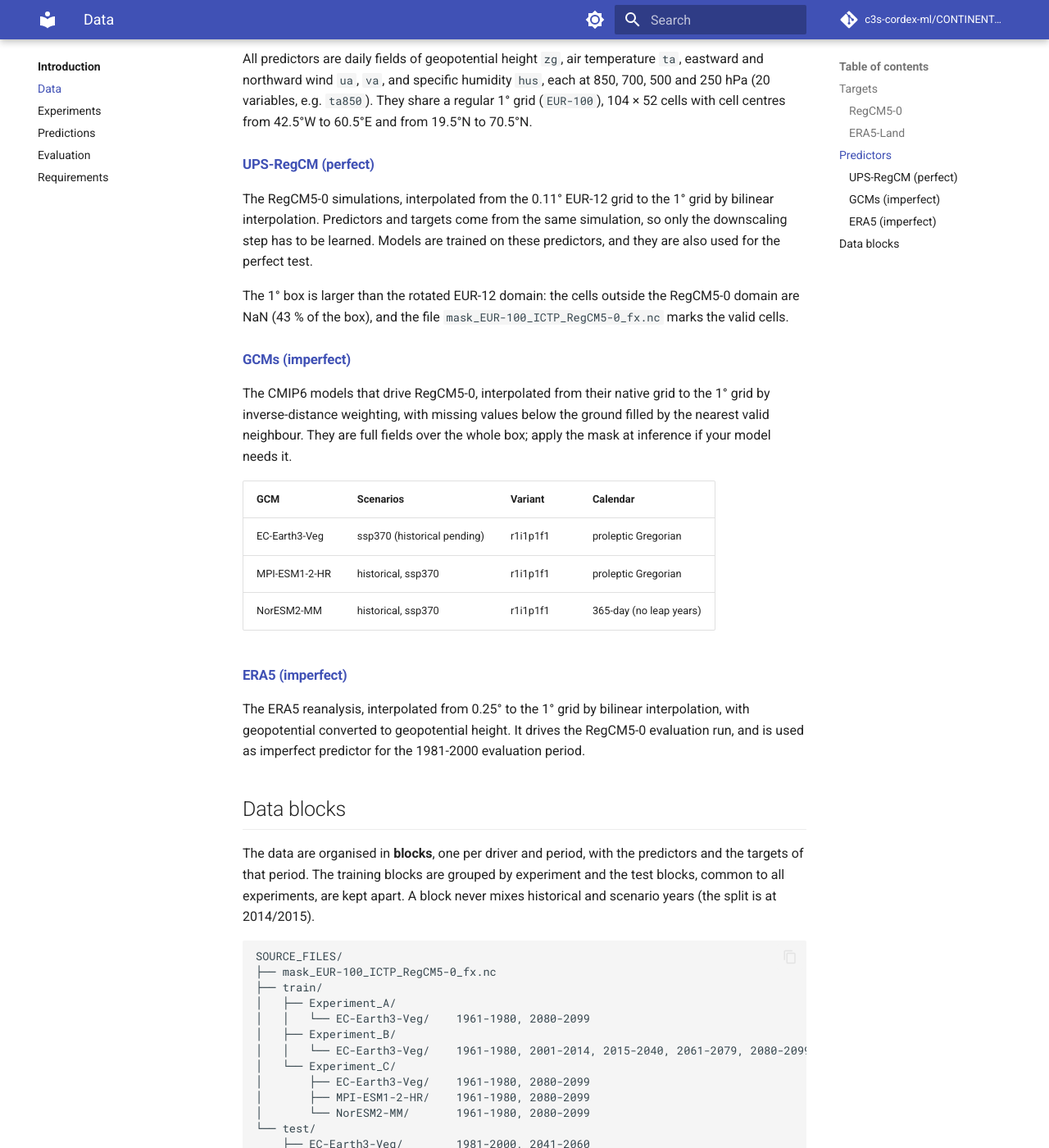
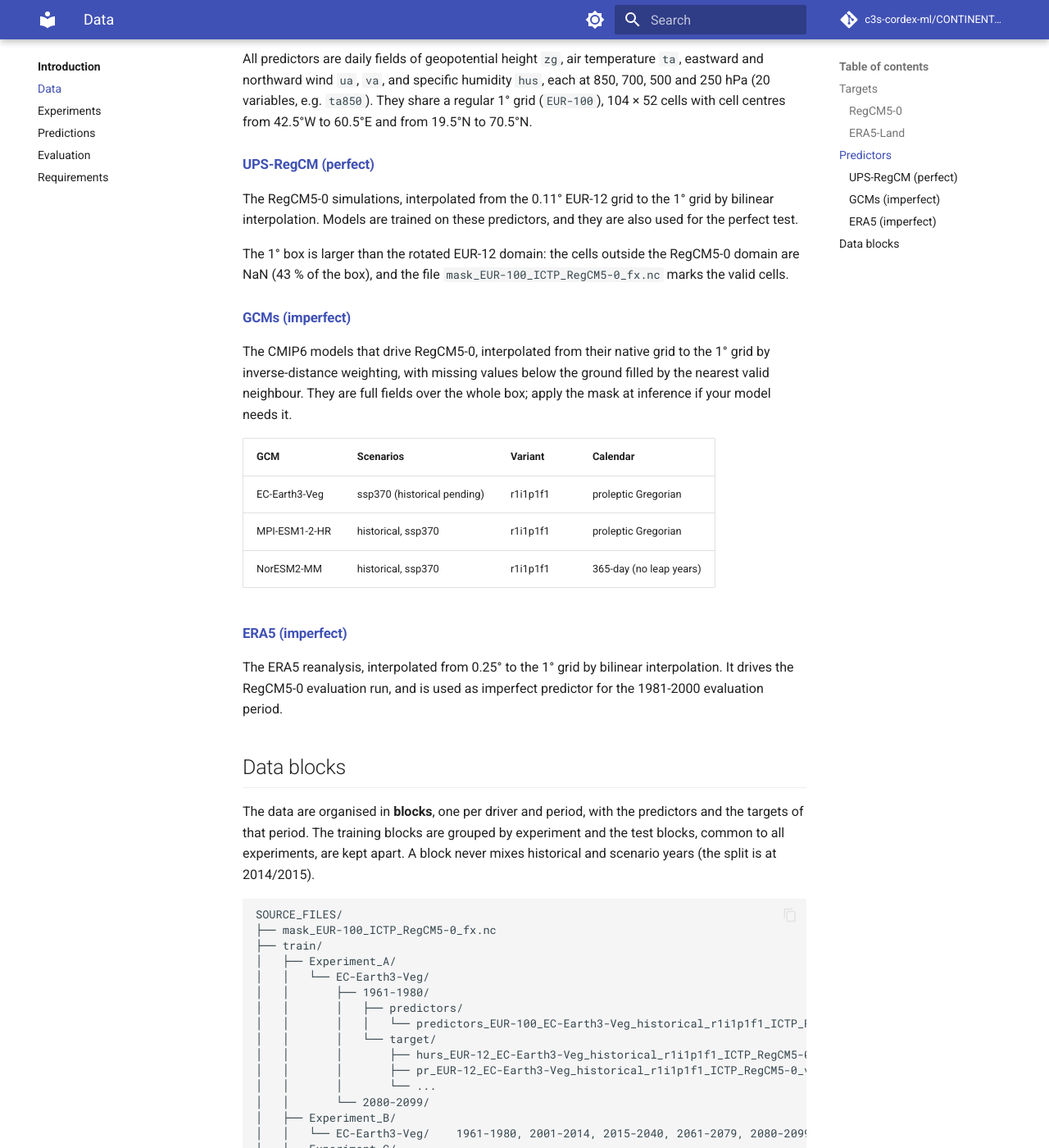
Before and after one commit to c3s-cordex-ml/CONTINENTAL-BENCH, an MkDocs documentation site: the page built from docs/introduction/data.md, in a window 1280 px wide and 1400 px high, scrolled down 1500 px. Shown: the whole window at 82% size. Built offline with MkDocs 1.6.1 and Material for MkDocs 9.7.7, drawn with Linux system fonts in a browser that asks for light colours; comment, search, counter and statistics services are not loaded; some of the changed text lies outside the part shown.

Commit message:
docs updated

````diff
--- a/docs/introduction/data.md
+++ b/docs/introduction/data.md
@@ -39,8 +39,7 @@ specific humidity `hus`, each at 850, 700, 500 and 250 hPa (20 variables, e.g. `
 
 ### UPS-RegCM (perfect)
 
-The RegCM5-0 simulations, interpolated from the 0.11° EUR-12 grid to the 1° grid by bilinear interpolation. Predictors and
-targets come from the same simulation, so only the downscaling step has to be learned. Models are trained on these predictors, and they are also used for the perfect test.
+The RegCM5-0 simulations, interpolated from the 0.11° EUR-12 grid to the 1° grid by bilinear interpolation. Models are trained on these predictors, and they are also used for the perfect test.
 
 The 1° box is larger than the rotated EUR-12 domain: the cells outside the RegCM5-0 domain are NaN (43 % of the box), and the file
 `mask_EUR-100_ICTP_RegCM5-0_fx.nc` marks the valid cells.
@@ -59,8 +58,7 @@ at inference if your model needs it.
 
 ### ERA5 (imperfect)
 
-The ERA5 reanalysis, interpolated from 0.25° to the 1° grid by bilinear interpolation, with geopotential converted to
-geopotential height. It drives the RegCM5-0 evaluation run, and is used as imperfect predictor for the 1981-2000 evaluation period.
+The ERA5 reanalysis, interpolated from 0.25° to the 1° grid by bilinear interpolation. It drives the RegCM5-0 evaluation run, and is used as imperfect predictor for the 1981-2000 evaluation period.
 
 ## Data blocks
 
@@ -73,7 +71,15 @@ SOURCE_FILES/
 ├── mask_EUR-100_ICTP_RegCM5-0_fx.nc
 ├── train/
 │   ├── Experiment_A/
-│   │   └── EC-Earth3-Veg/    1961-1980, 2080-2099
+│   │   └── EC-Earth3-Veg/
+│   │       ├── 1961-1980/
+│   │       │   ├── predictors/
+│   │       │   │   └── predictors_EUR-100_EC-Earth3-Veg_historical_r1i1p1f1_ICTP_RegCM5-0_v1-r1_day_19610101-19801231.nc  # perfect
+│   │       │   └── target/
+│   │       │       ├── hurs_EUR-12_EC-Earth3-Veg_historical_r1i1p1f1_ICTP_RegCM5-0_v1-r1_day_19610101-19801231.nc
+│   │       │       ├── pr_EUR-12_EC-Earth3-Veg_historical_r1i1p1f1_ICTP_RegCM5-0_v1-r1_day_19610101-19801231.nc
+│   │       │       └── ...                                                                                         # 11 variables
+│   │       └── 2080-2099/                                                                                          # same layout
 │   ├── Experiment_B/
 │   │   └── EC-Earth3-Veg/    1961-1980, 2001-2014, 2015-2040, 2061-2079, 2080-2099
 │   └── Experiment_C/
@@ -82,20 +88,15 @@ SOURCE_FILES/
 │       └── NorESM2-MM/       1961-1980, 2080-2099
 └── test/
     ├── EC-Earth3-Veg/        1981-2000, 2041-2060
-    ├── MPI-ESM1-2-HR/        1981-2000, 2041-2060
+    ├── MPI-ESM1-2-HR/
+    │   ├── 1981-2000/
+    │   │   ├── predictors/
+    │   │   │   ├── predictors_EUR-100_MPI-ESM1-2-HR_historical_r1i1p1f1_ICTP_RegCM5-0_v1-r1_day_19810101-20001231.nc  # perfect
+    │   │   │   └── predictors_EUR-100_MPI-ESM1-2-HR_historical_r1i1p1f1_day_19810101-20001231.nc                      # imperfect
+    │   │   └── target/                                                                                             # 11 variables
+    │   └── 2041-2060/                                                                                              # same layout
     ├── NorESM2-MM/           1981-2000, 2041-2060
     └── ERA5/                 1981-2000
-```
-
-Each block directory `<driver>/<period>/` contains:
-
-```
-<driver>/<period>/
-├── predictors/
-│   ├── predictors_EUR-100_<driver>_<scenario>_r1i1p1f1_ICTP_RegCM5-0_v1-r1_day_<start>-<end>.nc   # perfect
-│   └── predictors_EUR-100_<driver>_<scenario>_r1i1p1f1_day_<start>-<end>.nc                       # imperfect (test blocks)
-└── target/
-    └── <var>_EUR-12_<driver>_<scenario>_r1i1p1f1_ICTP_RegCM5-0_v1-r1_day_<start>-<end>.nc        # one per variable
 ```
 
 File names follow the CORDEX-CMIP6 data reference syntax (DRS). Training blocks contain perfect predictors only; test blocks
--- a/docs/stylesheets/extra.css
+++ b/docs/stylesheets/extra.css
@@ -11,3 +11,16 @@
   color: var(--md-typeset-a-color);
   margin-top: 1.6em;
 }
+
+/* Predictions table: predictions evaluated for skill */
+.md-typeset .skill {
+  color: #1a5fb4;
+  font-weight: 700;
+}
+[data-md-color-scheme="slate"] .md-typeset .skill {
+  color: #62a0ea;
+}
+.md-typeset p.legend {
+  font-size: 0.85em;
+  color: var(--md-default-fg-color--light);
+}
````
Also changed, not shown: docs/introduction/evaluation.md (+0 -1 lines), docs/introduction/experiments.md (+1 -1 lines), docs/introduction/predictions.md (+5 -2 lines).
